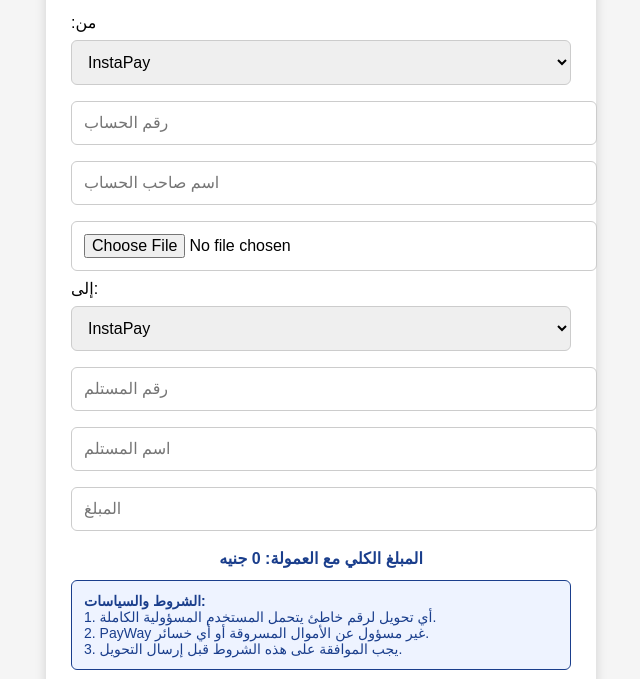
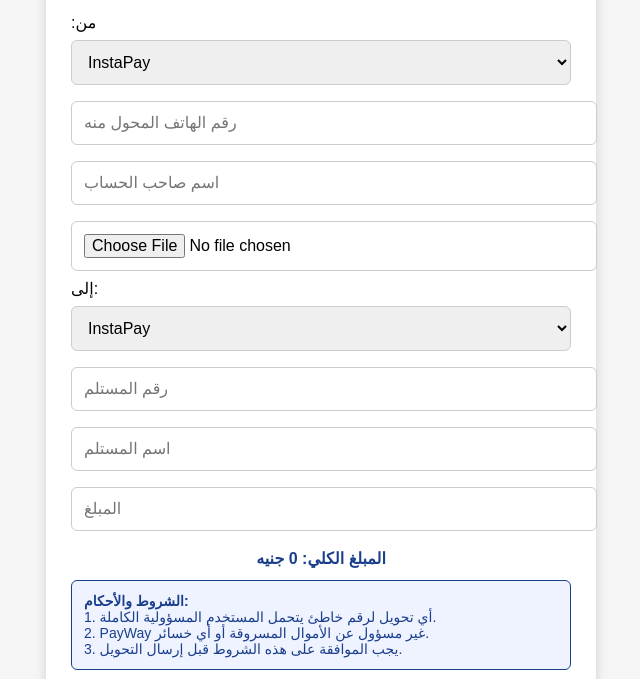
Before and after one commit to johnlatif2026/PayWay, a website: page index.html in a window 1280 px wide. Shown: the part 251-930 px from the top of the page, without its empty margins (319-959 px from the left). Drawn offline with Linux system fonts and the light colour scheme.

Commit message:
Update index.html

```diff
--- a/index.html
+++ b/index.html
@@ -38,7 +38,7 @@ button:hover { background:#1550a0; }
     <option value="Fawry">فوري</option>
     <option value="Telda">تيلدا</option>
   </select>
-  <input type="text" id="fromNumber" placeholder="رقم الحساب">
+  <input type="phone" id="fromNumber" placeholder="رقم الهاتف المحول منه">
   <input type="text" id="fromName" placeholder="اسم صاحب الحساب">
   <input type="file" id="fromScreenshot" accept="image/*">
 
@@ -52,14 +52,14 @@ button:hover { background:#1550a0; }
     <option value="Fawry">فوري</option>
     <option value="Telda">تيلدا</option>
   </select>
-  <input type="text" id="toNumber" placeholder="رقم المستلم">
+  <input type="phone" id="toNumber" placeholder="رقم المستلم">
   <input type="text" id="toName" placeholder="اسم المستلم">
 
   <input type="number" id="amount" placeholder="المبلغ">
-  <p class="total-display">المبلغ الكلي مع العمولة: <span id="totalAmountDisplay">0</span> جنيه</p>
+  <p class="total-display">المبلغ الكلي: <span id="totalAmountDisplay">0</span> جنيه</p>
 
   <div class="terms-container">
-    <strong>الشروط والسياسات:</strong><br>
+    <strong>الشروط والأحكام:</strong><br>
     1. أي تحويل لرقم خاطئ يتحمل المستخدم المسؤولية الكاملة.<br>
     2. PayWay غير مسؤول عن الأموال المسروقة أو أي خسائر.<br>
     3. يجب الموافقة على هذه الشروط قبل إرسال التحويل.
```
